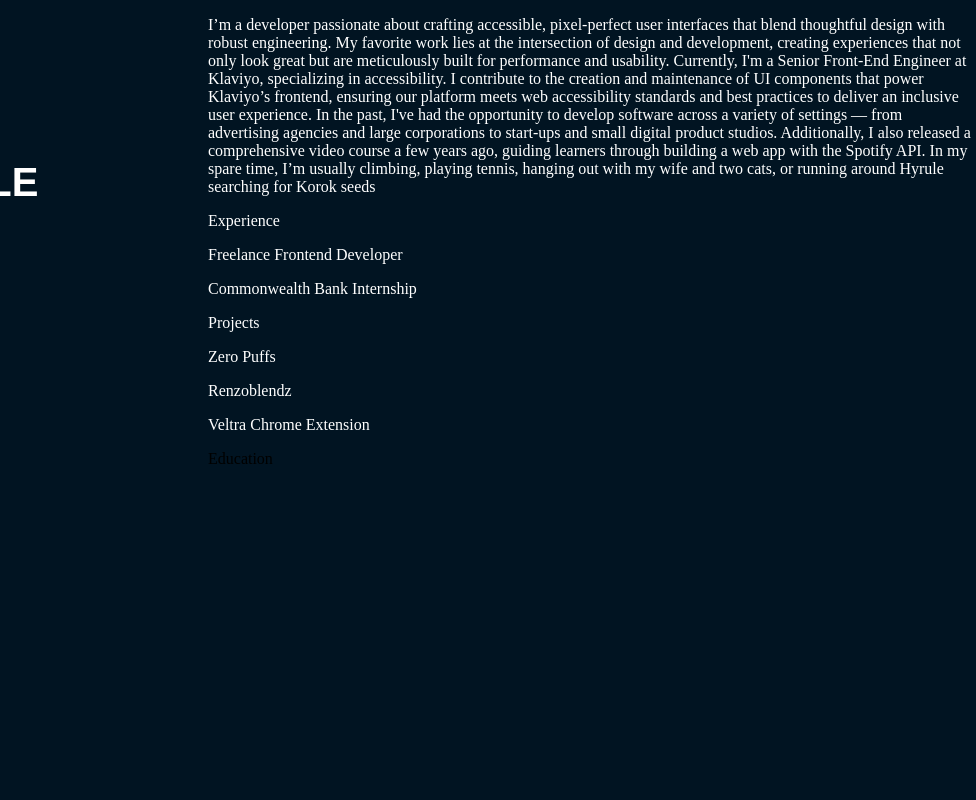
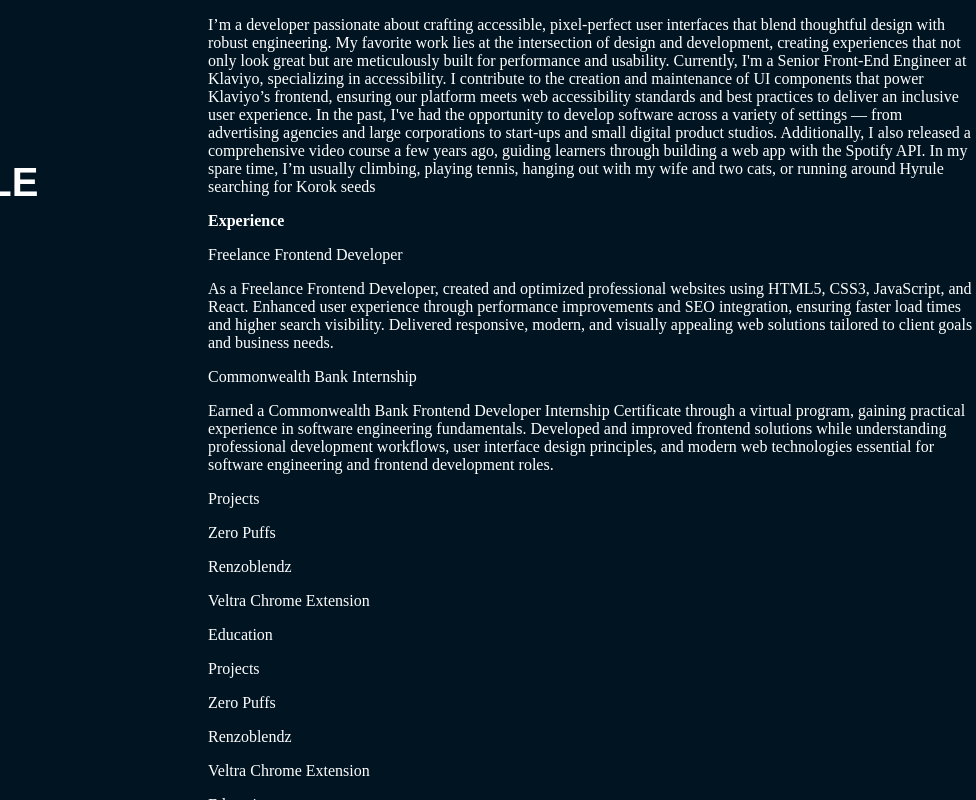
Before and after one commit to operationstriker/Portfolio-2, a plain HTML site: page index.html in a window 1280 px wide. Shown: the full height of the page, 304-1280 px from the left. Drawn offline with Linux system fonts and the light colour scheme.

Commit message:
Update index.html

```diff
--- a/index.html
+++ b/index.html
@@ -43,11 +43,76 @@ In the past, I've had the opportunity to develop software across a variety of se
 In my spare time, I’m usually climbing, playing tennis, hanging out with my wife and two cats, or running around Hyrule searching for Korok seeds
 </p>
 
-<p class="ScrollText">Experience</p>
+
+
+
+
+
+
+
+
+
+
+
+
+
+
+
+
+
+
+
+
+
+
+
+
+
+
+
+
+
+
+
+
+
+
+
+
+
+
+
+
+
+
+
+
+
+
+
+
+
+
+
+
+
+
+
+
+
+
+
+
+
+<p class="ScrollText" style="font-weight: bold;">Experience</p>
 
 <p class="ScrollText">Freelance Frontend Developer</p>
+<p class="ScrollText">As a Freelance Frontend Developer, created and optimized professional websites using HTML5, CSS3, JavaScript, and React. Enhanced user experience through performance improvements and SEO integration, ensuring faster load times and higher search visibility. Delivered responsive, modern, and visually appealing web solutions tailored to client goals and business needs.</p>
 
 <p class="ScrollText">Commonwealth Bank Internship</p>
+<p class="ScrollText">Earned a Commonwealth Bank Frontend Developer Internship Certificate through a virtual program, gaining practical experience in software engineering fundamentals. Developed and improved frontend solutions while understanding professional development workflows, user interface design principles, and modern web technologies essential for software engineering and frontend development roles.</p>
+
+
 <p class="ScrollText">Projects</p>
 
 <p class="ScrollText">Zero Puffs</p>
@@ -56,7 +121,81 @@ In my spare time, I’m usually climbing, playing tennis, hanging out with my wi
 
 <p class="ScrollText">Veltra Chrome Extension</p>
 
-<p>Education</p>
+<p class="ScrollText">Education</p>
+
+
+
+
+
+
+
+
+
+
+
+
+
+
+
+
+
+
+
+
+<p class="ScrollText">Projects</p>
+
+<p class="ScrollText">Zero Puffs</p>
+
+<p class="ScrollText">Renzoblendz</p>
+
+<p class="ScrollText">Veltra Chrome Extension</p>
+
+<p class="ScrollText">Education</p>
+
+
+
+
+
+
+
+
+
+
+
+
+
+
+
+
+
+
+
+
+
+
+
+
+
+
+
+
+
+
+
+
+
+
+
+
+<p class="ScrollText">Projects</p>
+
+<p class="ScrollText">Zero Puffs</p>
+
+<p class="ScrollText">Renzoblendz</p>
+
+<p class="ScrollText">Veltra Chrome Extension</p>
+
+<p class="ScrollText">Education</p>
 </div>
 
 </body>
```
